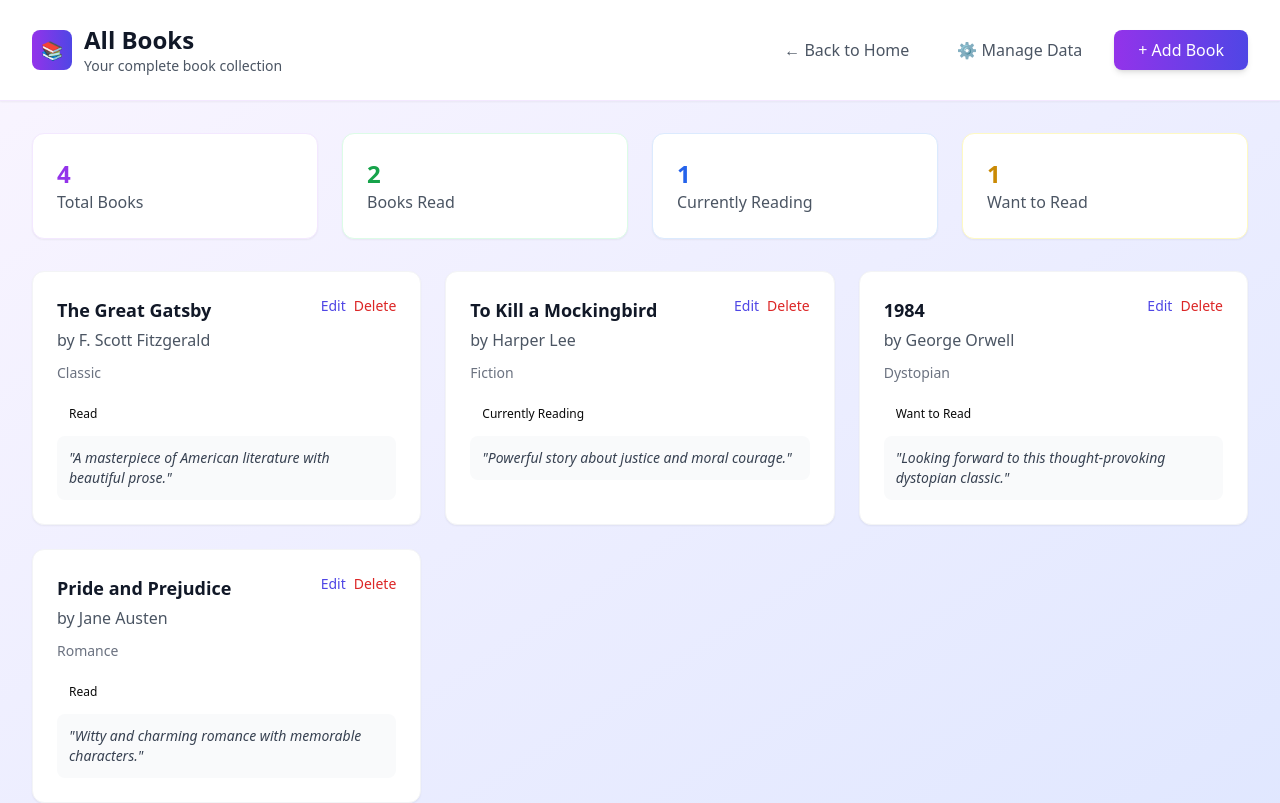
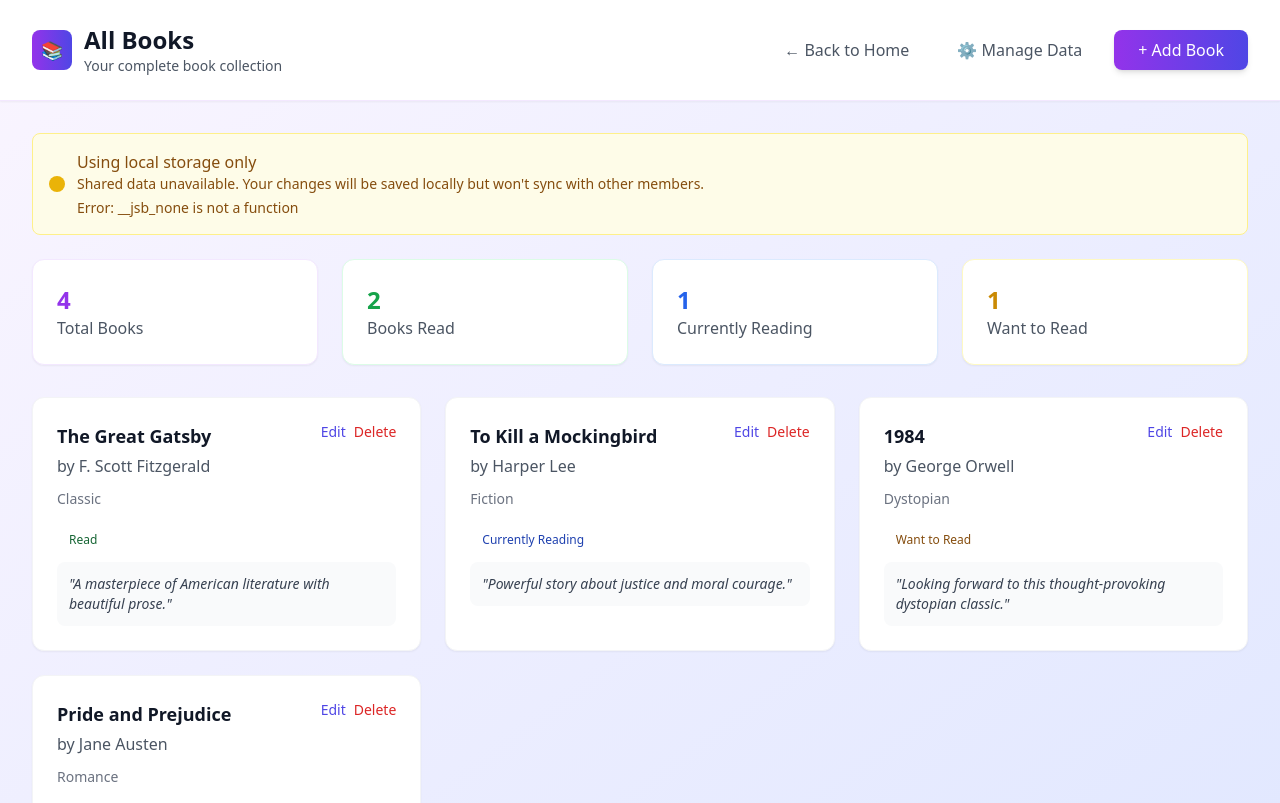
Before and after one commit to nannigan/bookgroup, a Next.js app: page /all-books in a window 1280 px wide. Shown: the top 803 px of the page. Built offline with nearby package versions, Linux system fonts and the light colour scheme; no server answers.

Commit message:
Add a connection test function to verify the JSONBin integration works correctly

```diff
--- a/app/all-books/page.tsx
+++ b/app/all-books/page.tsx
@@ -4,6 +4,7 @@ import { useState, useRef } from 'react';
 import Link from 'next/link';
 import { getStatusColor } from '../../lib/books-data';
 import { useBooks } from '../../lib/useBooks';
+import { JSONBinStatus } from '../../components/JSONBinStatus';
 
 export default function AllBooksPage() {
     const {
@@ -175,6 +176,9 @@ export default function AllBooksPage() {
 
             {/* Main Content */}
             <main className="max-w-7xl mx-auto px-4 sm:px-6 lg:px-8 py-8" data-oid="yd74d36">
+                {/* Connection Status */}
+                <JSONBinStatus data-oid="dl2qp5j" />
+
                 {/* Stats */}
                 <div className="grid grid-cols-1 md:grid-cols-4 gap-6 mb-8" data-oid="4o1ka.y">
                     <div
--- /dev/null
+++ b/components/JSONBinStatus.tsx
@@ -0,0 +1,87 @@
+'use client';
+
+import { useState, useEffect } from 'react';
+import { testJSONBinAccess } from '../lib/jsonbin-storage';
+
+export function JSONBinStatus() {
+    const [status, setStatus] = useState('testing');
+    const [error, setError] = useState(null);
+
+    useEffect(() => {
+        checkJSONBinStatus();
+    }, []);
+
+    const checkJSONBinStatus = async () => {
+        try {
+            const isWorking = await testJSONBinAccess();
+            setStatus(isWorking ? 'connected' : 'failed');
+        } catch (error) {
+            setStatus('failed');
+            setError(error.message);
+        }
+    };
+
+    if (status === 'testing') {
+        return (
+            <div
+                className="bg-blue-50 border border-blue-200 rounded-lg p-4 mb-6"
+                data-oid="eb2-8-g"
+            >
+                <div className="flex items-center" data-oid="fgbk8ct">
+                    <div
+                        className="animate-spin rounded-full h-4 w-4 border-b-2 border-blue-600 mr-3"
+                        data-oid="t81dlol"
+                    ></div>
+                    <span className="text-blue-800" data-oid="t-p0wff">
+                        Testing shared data connection...
+                    </span>
+                </div>
+            </div>
+        );
+    }
+
+    if (status === 'connected') {
+        return (
+            <div
+                className="bg-green-50 border border-green-200 rounded-lg p-4 mb-6"
+                data-oid="0jom9s8"
+            >
+                <div className="flex items-center" data-oid="xihf4b:">
+                    <div
+                        className="w-4 h-4 bg-green-500 rounded-full mr-3"
+                        data-oid="pqx:o.r"
+                    ></div>
+                    <span className="text-green-800" data-oid="toatsi8">
+                        ✅ Connected to shared book data! Changes will be visible to all book club
+                        members.
+                    </span>
+                </div>
+            </div>
+        );
+    }
+
+    return (
+        <div
+            className="bg-yellow-50 border border-yellow-200 rounded-lg p-4 mb-6"
+            data-oid="z63x0tk"
+        >
+            <div className="flex items-center" data-oid="a_7y13c">
+                <div className="w-4 h-4 bg-yellow-500 rounded-full mr-3" data-oid="v:id5_8"></div>
+                <div className="text-yellow-800" data-oid="rbuzifa">
+                    <p className="font-medium" data-oid="rbsi2pr">
+                        Using local storage only
+                    </p>
+                    <p className="text-sm" data-oid="l2_m2j.">
+                        Shared data unavailable. Your changes will be saved locally but won't sync
+                        with other members.
+                        {error && (
+                            <span className="block mt-1" data-oid="k5:ozv7">
+                                Error: {error}
+                            </span>
+                        )}
+                    </p>
+                </div>
+            </div>
+        </div>
+    );
+}
--- a/package.json
+++ b/package.json
@@ -5,6 +5,7 @@
     "scripts": {
         "dev": "next dev",
         "build": "next build",
+        "export": "next build && next export",
         "start": "next start",
         "lint": "next lint",
         "format": "prettier --write ."
```
Also changed, not shown: 1 other file (tests, documents, lock files or other folders).
